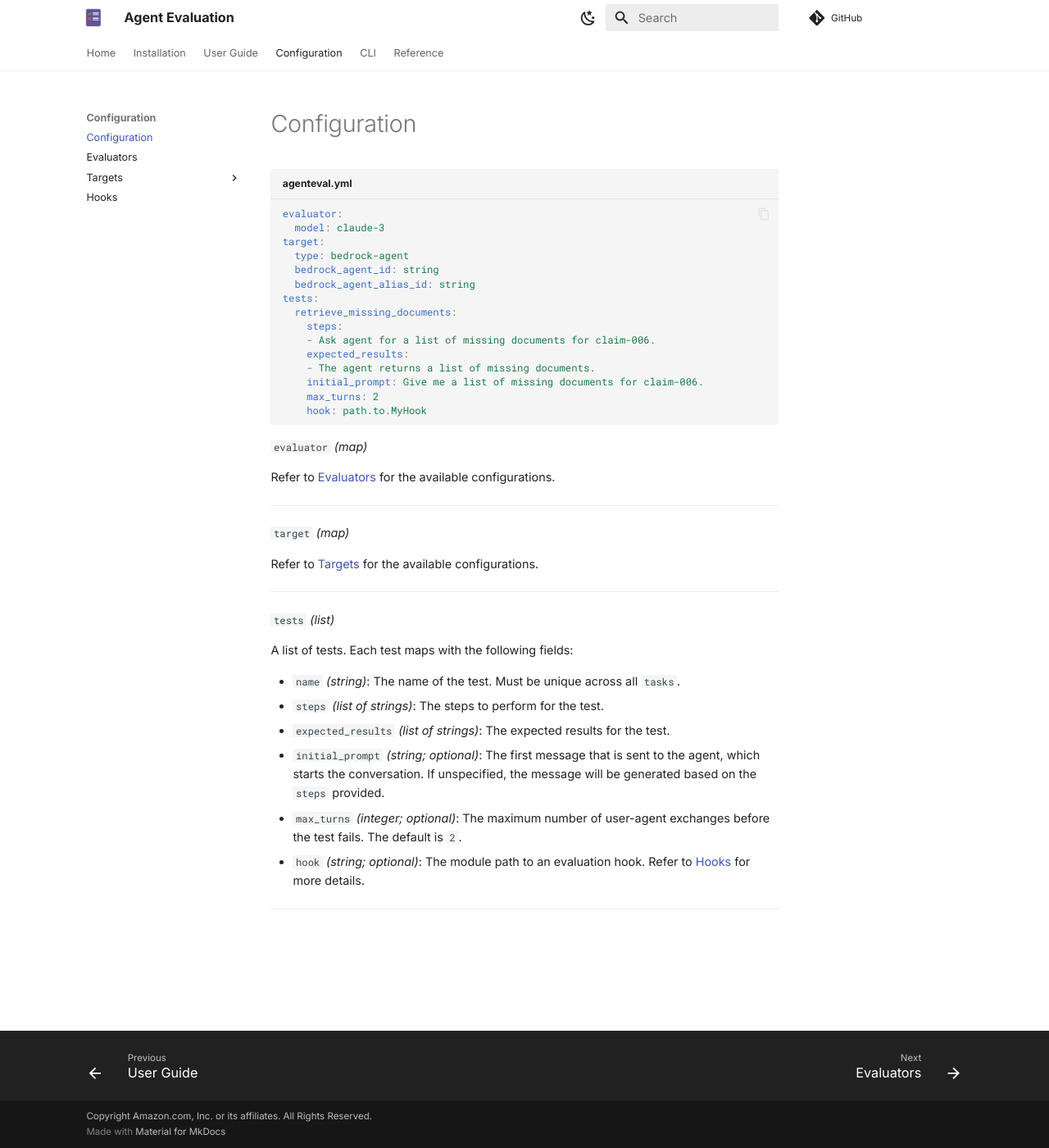
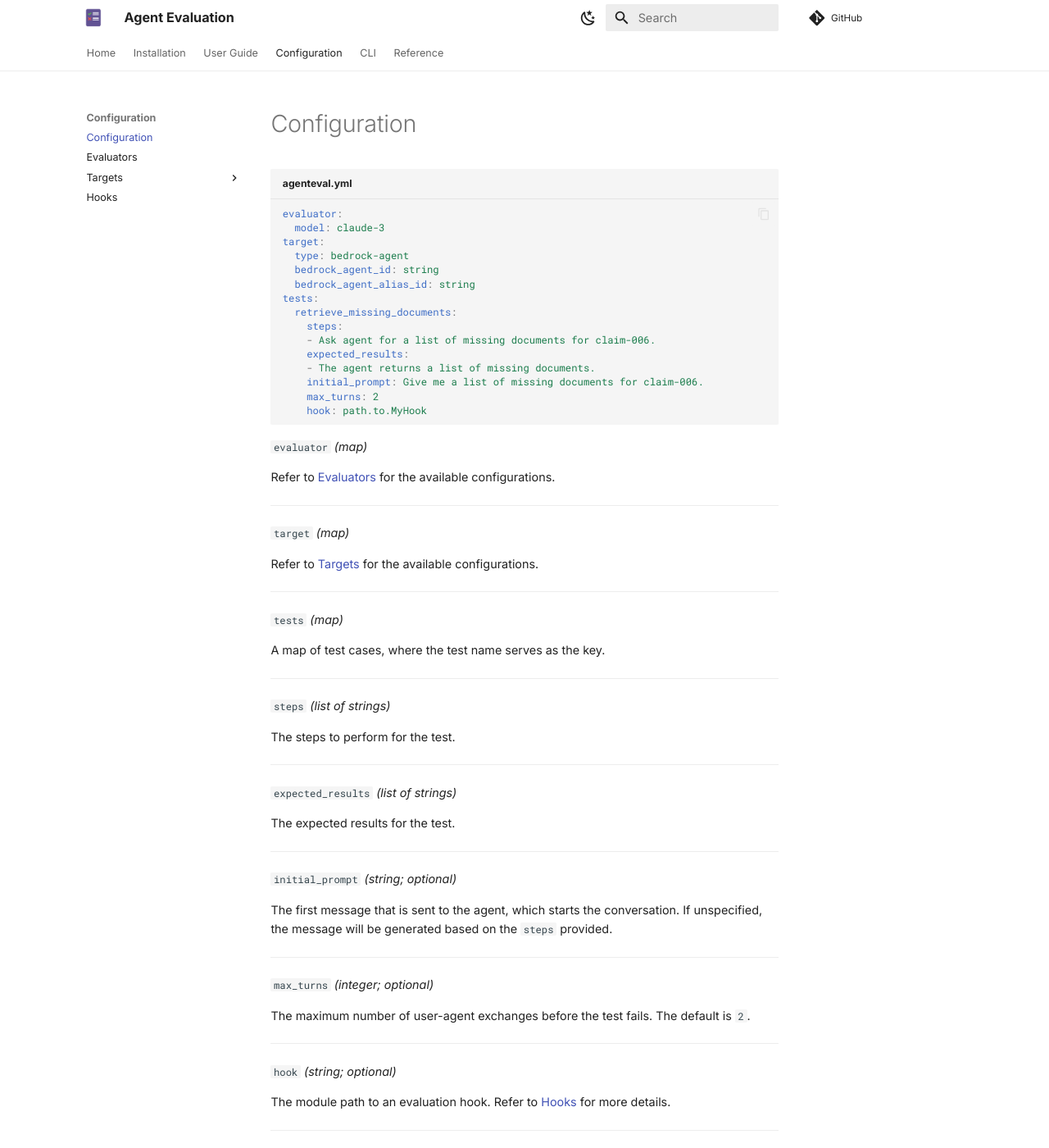
Before and after one commit to awslabs/agent-evaluation, an MkDocs documentation site: the page built from docs/configuration.md, in a window 1280 px wide and 1400 px high. Shown: the whole window at 82% size. Built offline with MkDocs 1.6.1 and Material for MkDocs 9.7.7, drawn with Linux system fonts in a browser that asks for light colours; comment, search, counter and statistics services are not loaded.

Commit message:
docs: update configuration

```diff
--- a/docs/configuration.md
+++ b/docs/configuration.md
@@ -30,15 +30,38 @@ Refer to [Targets](targets/index.md) for the available configurations.
 
 ---
 
-`tests` _(list)_
+`tests` _(map)_
 
-A list of tests. Each test maps with the following fields:
-
-- `name` _(string)_: The name of the test. Must be unique across all `tasks`.
-- `steps` _(list of strings)_: The steps to perform for the test.
-- `expected_results` _(list of strings)_: The expected results for the test.
-- `initial_prompt` _(string; optional)_: The first message that is sent to the agent, which starts the conversation. If unspecified, the message will be generated based on the `steps` provided.
-- `max_turns` _(integer; optional)_: The maximum number of user-agent exchanges before the test fails. The default is `2`.
-- `hook` _(string; optional)_: The module path to an evaluation hook. Refer to [Hooks](hooks.md) for more details.
+A map of test cases, where the test name serves as the key.
 
 ---
+
+`steps` _(list of strings)_
+
+The steps to perform for the test.
+
+---
+
+`expected_results` _(list of strings)_
+
+The expected results for the test.
+
+---
+
+`initial_prompt` _(string; optional)_
+
+The first message that is sent to the agent, which starts the conversation. If unspecified, the message will be generated based on the `steps` provided.
+
+---
+
+`max_turns` _(integer; optional)_
+
+The maximum number of user-agent exchanges before the test fails. The default is `2`.
+
+---
+
+`hook` _(string; optional)_
+
+The module path to an evaluation hook. Refer to [Hooks](hooks.md) for more details.
+
+---
```
